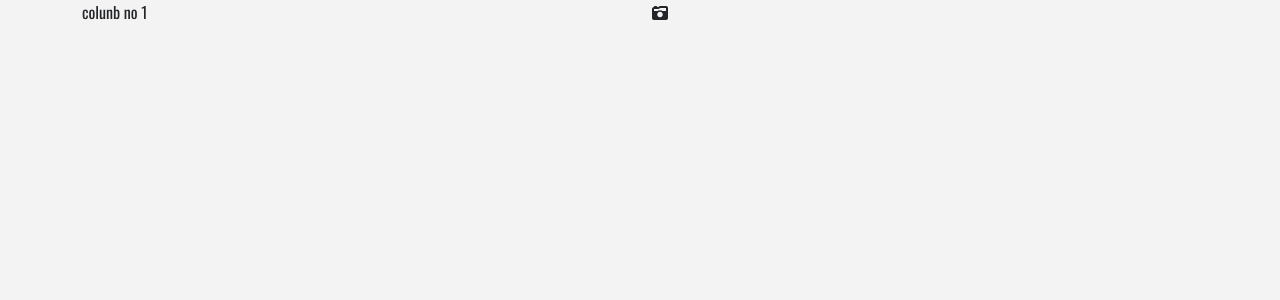
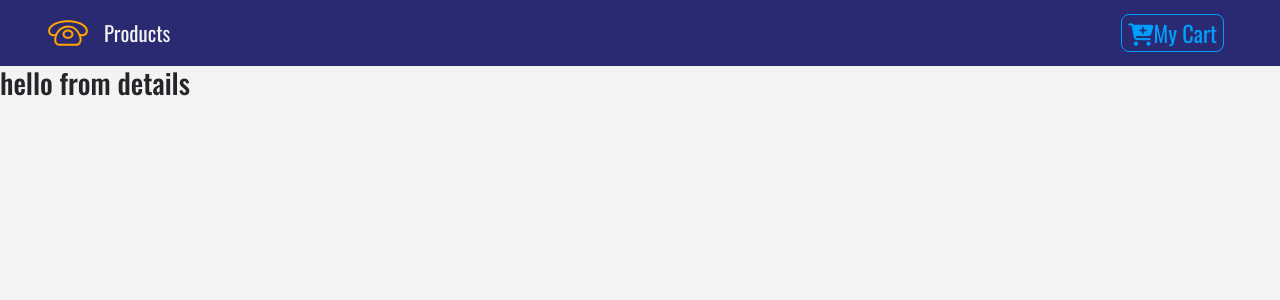
Before and after one commit to yazanOthman/phone-store, a React (Create React App) app: page /details in a window 1280 px wide. Shown: the top 300 px of the page. Built offline with nearby package versions, Linux system fonts and the light colour scheme.

Commit message:
Createed Nab bar component and skeleton of other components

```diff
--- a/src/App.js
+++ /dev/null
@@ -1,20 +0,0 @@
-import logo from "./logo.svg";
-import "./App.css";
-import "bootstrap/dist/css/bootstrap.min.css";
-
-function App() {
-  return (
-    <div className="container">
-      <div className="row">
-        <div className="col-6">colunb no 1</div>
-        <div className="col-6">
-          <span>
-            <i className="fa fa-camera-retro"></i>
-          </span>
-        </div>
-      </div>
-    </div>
-  );
-}
-
-export default App;
--- /dev/null
+++ b/src/App.jsx
@@ -0,0 +1,24 @@
+import { Route, Routes } from "react-router-dom";
+import "./App.css";
+import "bootstrap/dist/css/bootstrap.min.css";
+import Navbar from "../src/components/Navbar";
+import ProductList from "../src/components/ProductList";
+import Details from "../src/components/Details";
+import Cart from "../src/components/Cart";
+import NotFound from "../src/components/NotFound";
+
+function App() {
+  return (
+    <>
+      <Navbar />
+      <Routes>
+        <Route exact path="/" element={<ProductList />} />
+        <Route path="/details" element={<Details />} />
+        <Route path="/cart" element={<Cart />} />
+        <Route path="*" element={<NotFound />} />
+      </Routes>
+    </>
+  );
+}
+
+export default App;
--- /dev/null
+++ b/src/components/Button.jsx
@@ -0,0 +1,23 @@
+import React from "react";
+import styled from "styled-components";
+
+const Button = styled.button`
+  text-transform: capitalize;
+  font-size: 1.4rem;
+  background: transparent;
+  border: 0.05rem solid var(--lightBlue);
+  color: var(--lightBlue);
+  border-radius: 0.5rem;
+  padding: 0.2 rem 0.5rem;
+  cursor: pointer;
+  margin: 0.2rem 0.5rem 0.2rem 0;
+  transition: all 0.5s ease-in-out;
+  &:hover {
+    background: var(--lightBlue);
+    color: var(--mainBlue);
+  }
+  &:focus {
+    outline: none;
+  }
+`;
+export default Button;
--- /dev/null
+++ b/src/components/Cart.jsx
@@ -0,0 +1,11 @@
+import React from "react";
+
+const Cart = () => {
+  return (
+    <div>
+      <h3>Hello from cart</h3>
+    </div>
+  );
+};
+
+export default Cart;
--- /dev/null
+++ b/src/components/Details.jsx
@@ -0,0 +1,11 @@
+import React from "react";
+
+const Details = () => {
+  return (
+    <div>
+      <h3>hello from details</h3>
+    </div>
+  );
+};
+
+export default Details;
--- /dev/null
+++ b/src/components/Navbar.jsx
@@ -0,0 +1,39 @@
+import React from "react";
+import { Link } from "react-router-dom";
+import navLogo from "../logo.svg";
+import Button from "./Button";
+import styled from "styled-components";
+const Navbar = () => {
+  const NavWrapper = styled.nav`
+    background: var(--mainBlue);
+    .nav-link {
+      color: var(--mainWhite) !important;
+      font-size: 1.3rem;
+      text-transform: capitalize;
+    }
+  `;
+  return (
+    <NavWrapper className="navbar nanbar-expand-sm navbar-dark px-sm-5">
+      <Link to={"/"}>
+        <img src={navLogo} alt="" className="navbar-brand" />
+      </Link>
+      <ul className="navbar-nav me-auto">
+        <li className="nav-item">
+          <Link to="/" className="nav-link">
+            products
+          </Link>
+        </li>
+      </ul>
+      <Link to="/cart" className="ml-auto">
+        <Button>
+          <span className="mr-2">
+            <i className="fas fa-cart-plus"></i>
+          </span>
+          my cart
+        </Button>
+      </Link>
+    </NavWrapper>
+  );
+};
+
+export default Navbar;
--- /dev/null
+++ b/src/components/NotFound.jsx
@@ -0,0 +1,11 @@
+import React from "react";
+
+const NotFound = () => {
+  return (
+    <div>
+      <h3>page not found</h3>
+    </div>
+  );
+};
+
+export default NotFound;
--- /dev/null
+++ b/src/components/Product.jsx
@@ -0,0 +1,11 @@
+import React from "react";
+
+const Product = () => {
+  return (
+    <div>
+      <h3>hello from product</h3>
+    </div>
+  );
+};
+
+export default Product;
--- /dev/null
+++ b/src/components/ProductList.jsx
@@ -0,0 +1,22 @@
+import React, { useContext, useState } from "react";
+import Product from "./Product";
+import Title from "./Title";
+import { ProductContext } from "./ProductProvider";
+
+const ProductList = () => {
+  const productContext = useContext(ProductContext);
+  console.log(productContext);
+  return (
+    <>
+      <div className="py-5">
+        <div className="container">
+          <Title name="our" title="product" />
+          <div className="row">{productContext}</div>
+        </div>
+      </div>
+    </>
+    //  <Product />
+  );
+};
+
+export default ProductList;
--- /dev/null
+++ b/src/components/ProductProvider.jsx
@@ -0,0 +1,13 @@
+import React, { createContext } from "react";
+import { storeProducts } from "../data";
+
+export const ProductContext = createContext();
+const ProductProvider = ({ children }) => {
+  return (
+    <ProductContext.Provider value={storeProducts}>
+      {children}
+    </ProductContext.Provider>
+  );
+};
+
+export default ProductProvider;
--- /dev/null
+++ b/src/components/Title.jsx
@@ -0,0 +1,15 @@
+import React from "react";
+
+const Title = ({ name, title }) => {
+  return (
+    <div className="row">
+      <div className="col-10 mx-auto my-2 text-center text-title">
+        <h1 className="text-capitalize font-weight-bold">
+          {name} <strong className="text-blue">{title}</strong>
+        </h1>
+      </div>
+    </div>
+  );
+};
+
+export default Title;
--- a/src/index.js
+++ b/src/index.js
@@ -1,13 +1,19 @@
-import React from 'react';
-import ReactDOM from 'react-dom/client';
-import './index.css';
-import App from './App';
-import reportWebVitals from './reportWebVitals';
+import React from "react";
+import ReactDOM from "react-dom/client";
+import "./index.css";
+import App from "./App";
+import reportWebVitals from "./reportWebVitals";
+import { BrowserRouter as Router } from "react-router-dom";
+import ProductProvider from "./components/ProductProvider";
 
-const root = ReactDOM.createRoot(document.getElementById('root'));
+const root = ReactDOM.createRoot(document.getElementById("root"));
 root.render(
   <React.StrictMode>
-    <App />
+    <ProductProvider>
+      <Router>
+        <App />
+      </Router>
+    </ProductProvider>
   </React.StrictMode>
 );
 
```
